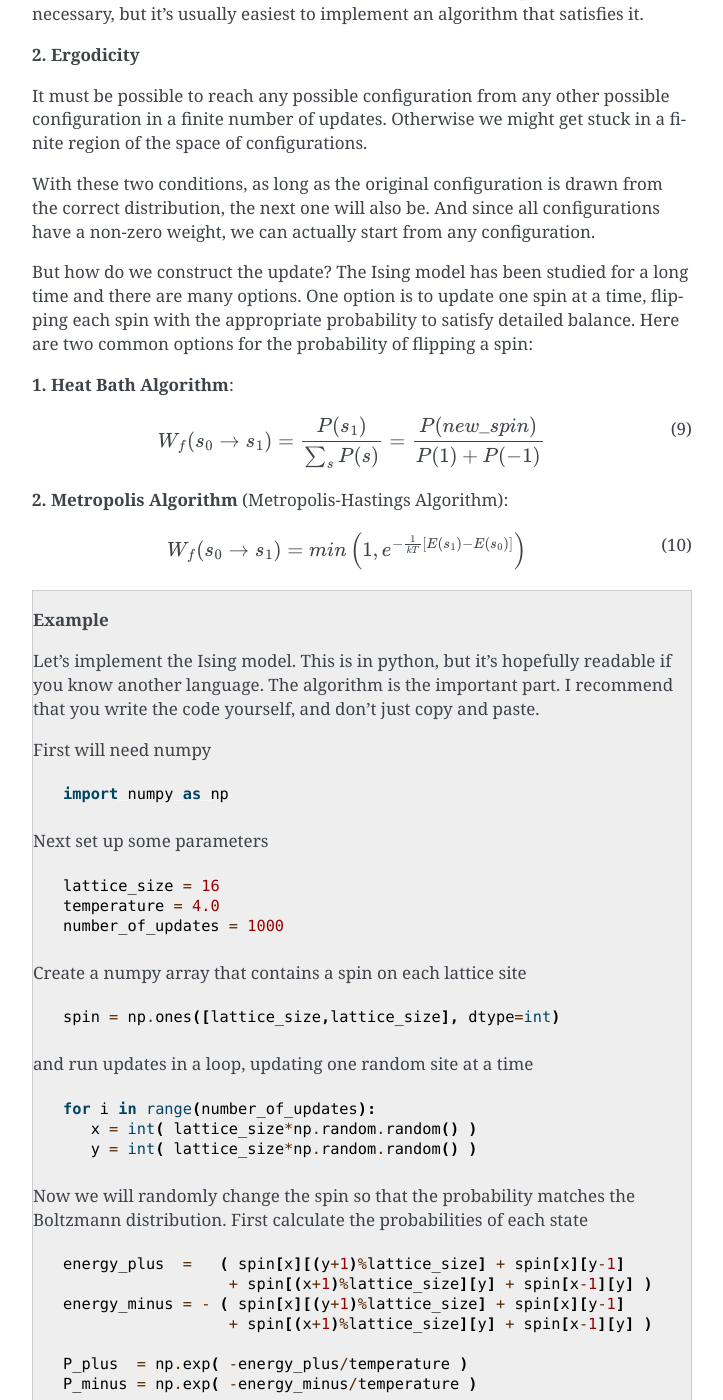
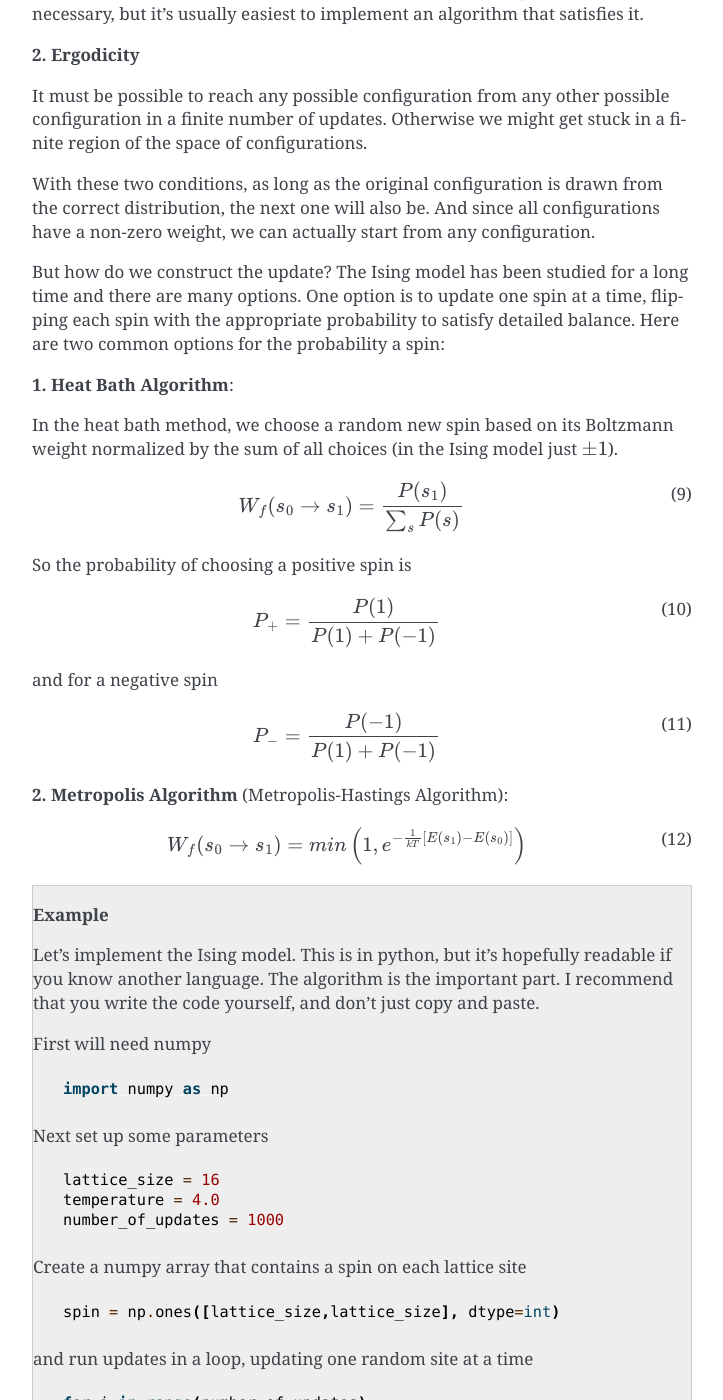
Before and after one commit to rantahar/Lattice-Field-Theory, a Sphinx documentation site: the page built from source/index.rst, in a window 1280 px wide and 1400 px high, scrolled down 3727 px. Shown: the whole window, without its empty margins (388-1111 px from the left). Built offline with Sphinx 7.4.7, drawn with Linux system fonts in a browser that asks for light colours; some of the changed text lies outside the part shown.

Commit message:
Expand on the heat bath

```diff
--- a/source/index.rst
+++ b/source/index.rst
@@ -196,12 +196,26 @@ But how do we construct the update? The Ising model has been studied for a long
 time and there are many options.
 One option is to update one spin at a time, flipping each spin with the appropriate
 probability to satisfy detailed balance. Here are two common options for
-the probability of flipping a spin:
+the probability a spin:
 
 **1. Heat Bath Algorithm**:
 
+In the heat bath method, we choose a random new spin based on its Boltzmann weight
+normalized by the sum of all choices (in the Ising model just :math:`\pm 1`).
+
 .. math::
-   W_f(s_0\to s_1) = \frac{ P(s_1) }{ \sum_s P(s) } = \frac{ P(new\_spin) }{ P(1) + P(-1) }
+   W_f(s_0\to s_1) = \frac{ P(s_1) }{ \sum_s P(s) }
+   :label:
+
+So the probability of choosing a positive spin is
+
+.. math::
+   P_+ = \frac{ P(1) }{ P(1) + P(-1) }
+   :label:
+and for a negative spin
+
+.. math::
+   P_- = \frac{ P(-1) }{ P(1) + P(-1) }
    :label:
 
 
@@ -249,20 +263,20 @@ the probability of flipping a spin:
          y = int( lattice_size*np.random.random() )
 
    Now we will randomly change the spin so that the probability matches the Boltzmann
-   distribution. First calculate the probabilities of each state
+   distribution. First calculate the probability weights of each state
 
    .. code-block:: python
 
-         energy_plus  =   ( spin[x][(y+1)%lattice_size] + spin[x][y-1]
-                           + spin[(x+1)%lattice_size][y] + spin[x-1][y] )
-         energy_minus = - ( spin[x][(y+1)%lattice_size] + spin[x][y-1]
-                           + spin[(x+1)%lattice_size][y] + spin[x-1][y] )
+         energy_plus  =  1 * ( spin[x][(y+1)%lattice_size] + spin[x][y-1]
+                              + spin[(x+1)%lattice_size][y] + spin[x-1][y] )
+         energy_minus = -1 * ( spin[x][(y+1)%lattice_size] + spin[x][y-1]
+                              + spin[(x+1)%lattice_size][y] + spin[x-1][y] )
 
          P_plus  = np.exp( -energy_plus/temperature )
          P_minus = np.exp( -energy_minus/temperature )
 
    Now calculate the heat bath probability of choosing positive spin and we choose the spin
-   according to the this probability
+   according to this probability
 
    .. code-block:: python
 
```
